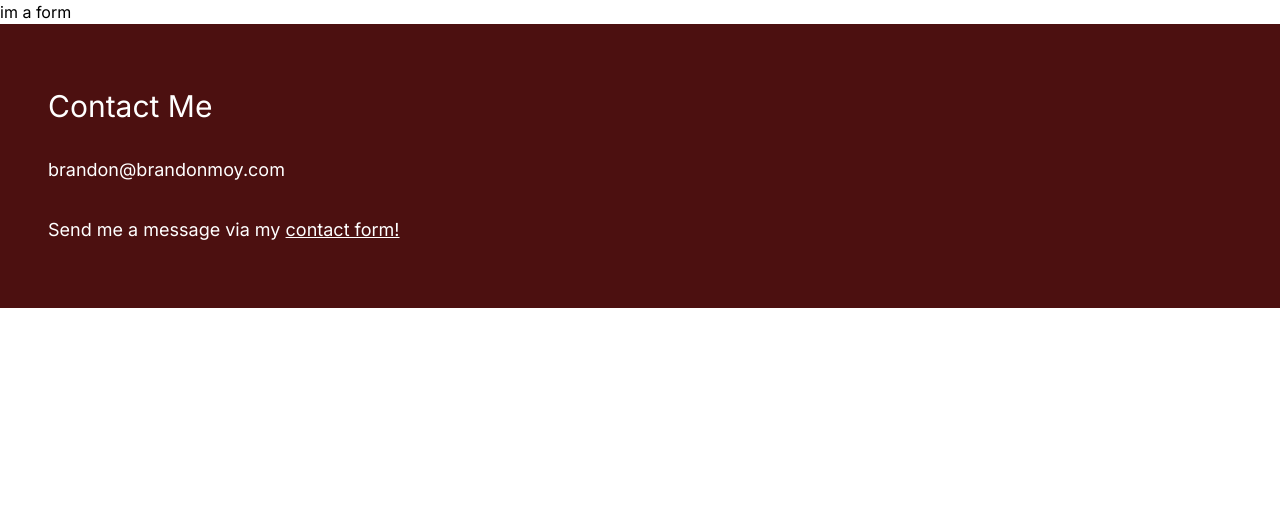
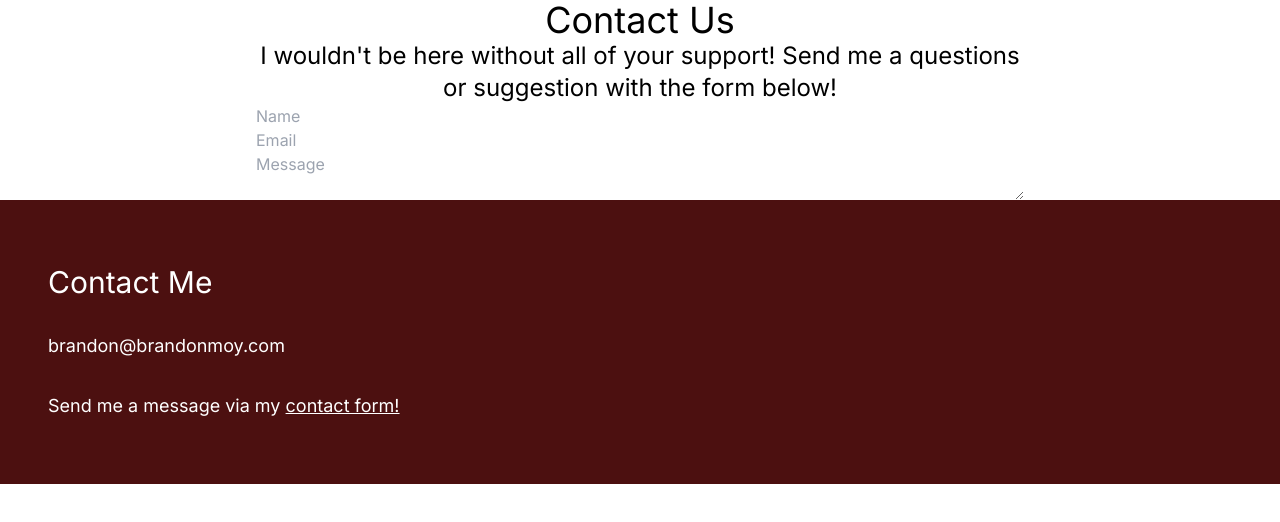
Before and after one commit to brandon-moy/chili-oil-ecommerce, a Next.js app: page /contact-us in a window 1280 px wide. Shown: the top 522 px of the page. Built offline with nearby package versions, Linux system fonts and the light colour scheme.

Commit message:
Started on form for Contact Us form

```diff
--- a/src/app/contact-us/page.tsx
+++ b/src/app/contact-us/page.tsx
@@ -1,7 +1,18 @@
 export default function ContactUs() {
   return (
-    <div>
-      <p>im a form</p>
-    </div>
+    <section className="text-center">
+      <div className="w-4/5 m-auto md:w-3/5">
+        <h2 className="text-4xl">Contact Us</h2>
+        <p className="text-2xl">
+          I wouldn&apos;t be here without all of your support! Send me a
+          questions or suggestion with the form below!
+        </p>
+        <form className="flex flex-col">
+          <input type="name" placeholder="Name"></input>
+          <input type="email" placeholder="Email"></input>
+          <textarea placeholder="Message"></textarea>
+        </form>
+      </div>
+    </section>
   );
 }
```
